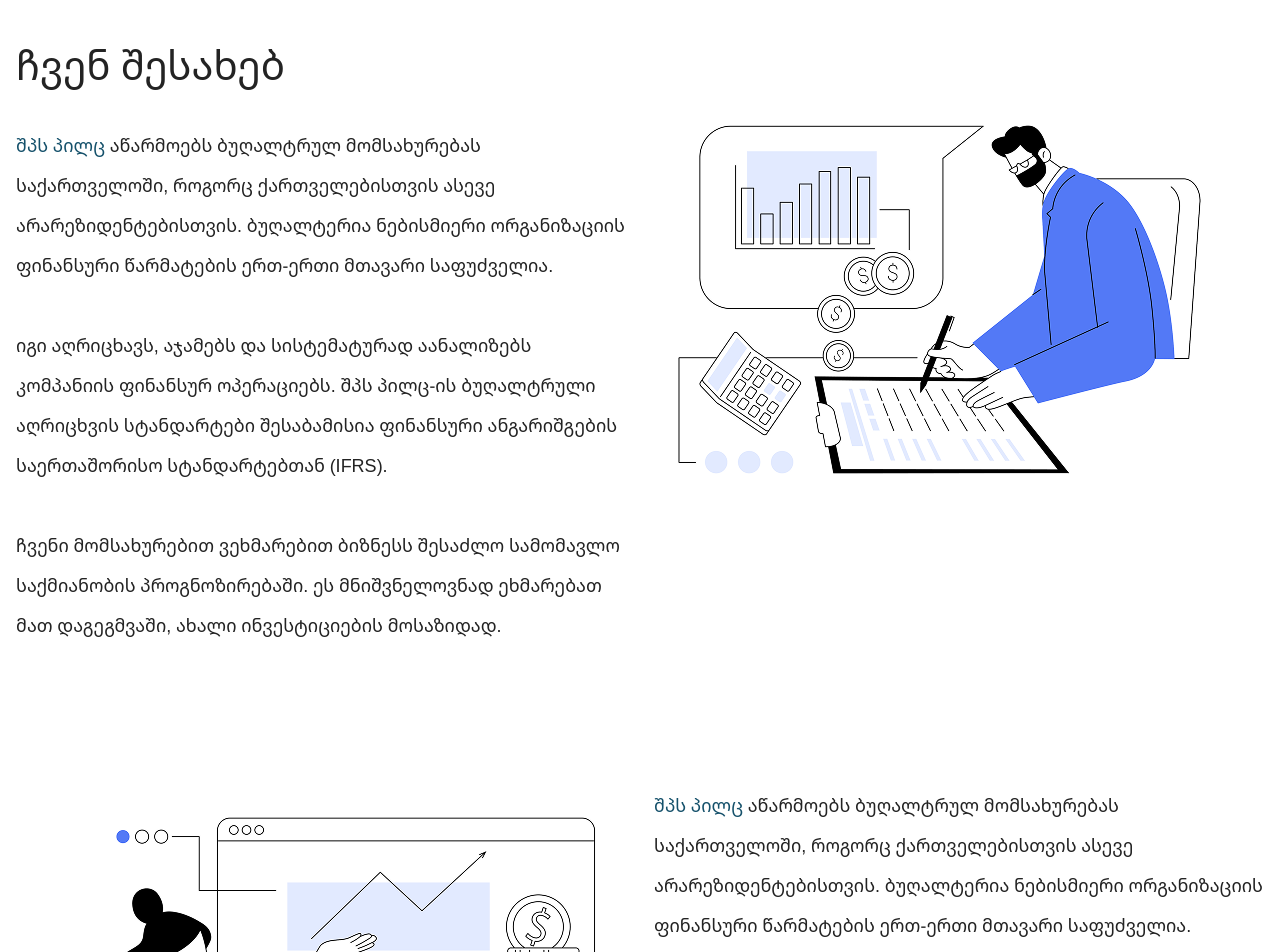
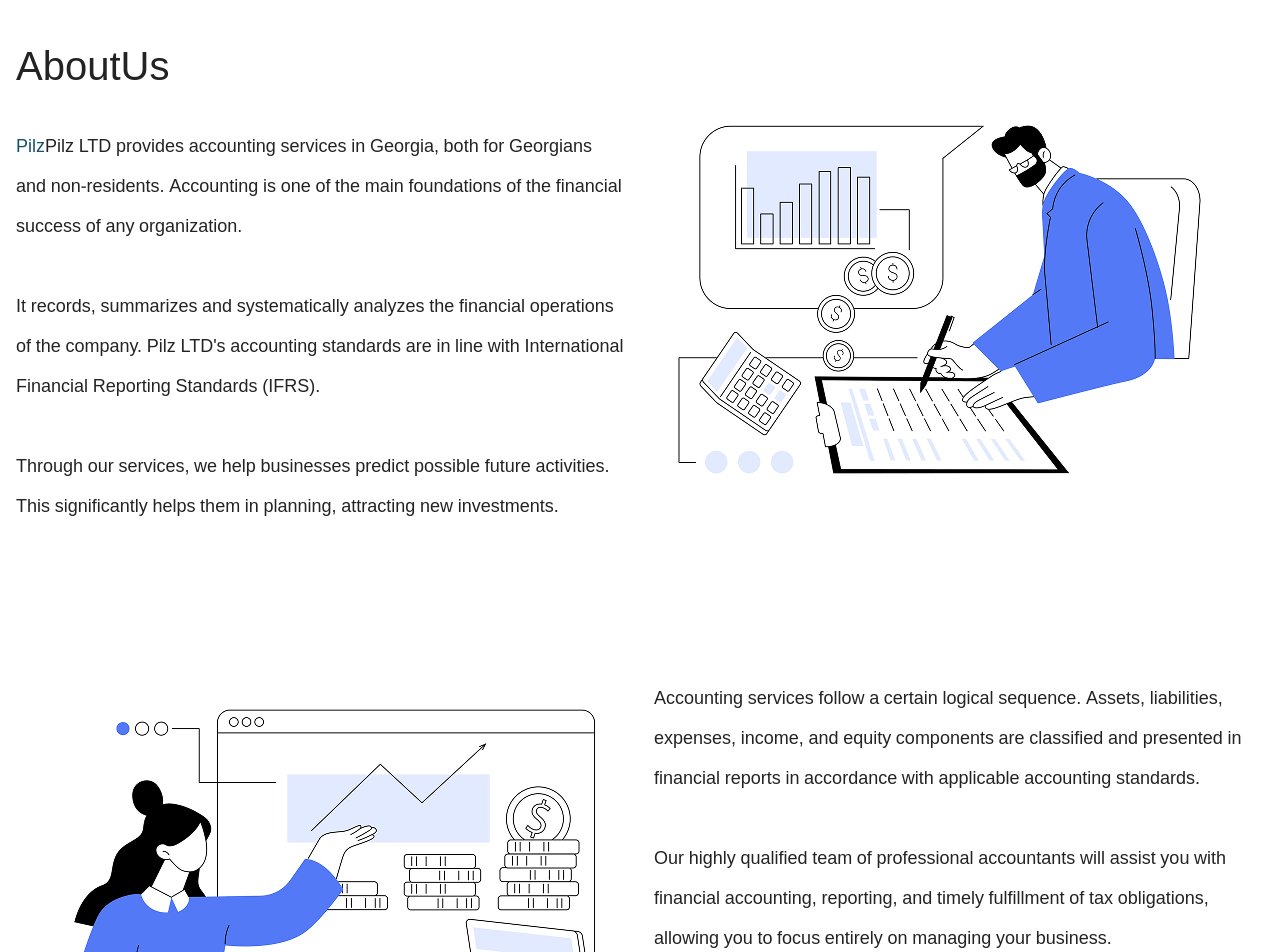
Before and after one commit to NikolozBeqauri/pilz, a Next.js app: page /en in a window 1280 px wide. Shown: the part 2280-3232 px from the top of the page. Built offline with nearby package versions, Linux system fonts and the light colour scheme.

Commit message:
feat: added english version

```diff
--- a/app/components/About/AboutSection.tsx
+++ b/app/components/About/AboutSection.tsx
@@ -1,16 +1,19 @@
 
 import styles from './AboutSection.module.scss';
 import Image from 'next/image';
+import { useTranslations } from "next-intl";
 
 const AboutSection = () => {
+  const t = useTranslations('Service');
+
   return (
     <section id='aboutUs' className={styles.container}>
-      <h2>ჩვენ შესახებ</h2>
+      <h2>{t('title')}</h2>
       <div className={styles.content}>
         <div className={styles.textsContainer}>
-          <p><span>შპს პილც</span> აწარმოებს ბუღალტრულ მომსახურებას საქართველოში, როგორც ქართველებისთვის ასევე არარეზიდენტებისთვის. ბუღალტერია ნებისმიერი ორგანიზაციის ფინანსური წარმატების ერთ-ერთი მთავარი საფუძველია.</p>
-          <p> იგი აღრიცხავს, ​​აჯამებს და სისტემატურად აანალიზებს კომპანიის ფინანსურ ოპერაციებს. შპს პილც-ის ბუღალტრული აღრიცხვის სტანდარტები შესაბამისია ფინანსური ანგარიშგების საერთაშორისო სტანდარტებთან (IFRS).  </p>
-          <p>ჩვენი მომსახურებით ვეხმარებით ბიზნესს შესაძლო სამომავლო საქმიანობის პროგნოზირებაში. ეს მნიშვნელოვნად ეხმარებათ მათ დაგეგმვაში, ახალი ინვესტიციების მოსაზიდად.</p>
+          <p><span>{t("pilz")}</span>{t('overview')}</p>
+          <p>{t('importance')}</p>
+          <p>{t('businessSupport')}</p>
         </div>
         <Image
           src="/about1.png"
@@ -22,9 +25,9 @@
       </div>
       <div className={`${styles.content} ${styles.reverse}`}>
         <div className={styles.textsContainer}>
-          <p><span>შპს პილც</span> აწარმოებს ბუღალტრულ მომსახურებას საქართველოში, როგორც ქართველებისთვის ასევე არარეზიდენტებისთვის. ბუღალტერია ნებისმიერი ორგანიზაციის ფინანსური წარმატების ერთ-ერთი მთავარი საფუძველია.</p>
-          <p> იგი აღრიცხავს, ​​აჯამებს და სისტემატურად აანალიზებს კომპანიის ფინანსურ ოპერაციებს. შპს პილც-ის ბუღალტრული აღრიცხვის სტანდარტები შესაბამისია ფინანსური ანგარიშგების საერთაშორისო სტანდარტებთან (IFRS).  </p>
-          <p>ჩვენი მომსახურებით ვეხმარებით ბიზნესს შესაძლო სამომავლო საქმიანობის პროგნოზირებაში. ეს მნიშვნელოვნად ეხმარებათ მათ დაგეგმვაში, ახალი ინვესტიციების მოსაზიდად.</p>
+          <p>{t('structure')}</p>
+          <p>{t('professionalSupport')}</p>
+          <p>{t('insurance')}</p>
         </div>
         <Image
           className={styles.aboutImage}
--- a/messages/en.json
+++ b/messages/en.json
@@ -3,5 +3,15 @@
     "services": "Services",
     "aboutUs": "About Us",
     "contact": "Contact"
+  },
+  "Service": {
+    "title": "AboutUs",
+    "pilz": "Pilz",
+    "overview": "Pilz LTD provides accounting services in Georgia, both for Georgians and non-residents. Accounting is one of the main foundations of the financial success of any organization.",
+    "importance": "It records, summarizes and systematically analyzes the financial operations of the company. Pilz LTD's accounting standards are in line with International Financial Reporting Standards (IFRS).",
+    "businessSupport": "Through our services, we help businesses predict possible future activities. This significantly helps them in planning, attracting new investments.",
+    "structure": "Accounting services follow a certain logical sequence. Assets, liabilities, expenses, income, and equity components are classified and presented in financial reports in accordance with applicable accounting standards.",
+    "professionalSupport": "Our highly qualified team of professional accountants will assist you with financial accounting, reporting, and timely fulfillment of tax obligations, allowing you to focus entirely on managing your business.",
+    "insurance": "Our services are insured. We are responsible for tax or other financial losses caused by us, up to 100,000 GEL."
   }
 }
--- a/messages/ka.json
+++ b/messages/ka.json
@@ -3,5 +3,15 @@
     "services": "სერვისები",
     "aboutUs": "ჩვენს შესახებ",
     "contact": "კონტაქტი"
+  },
+  "Service": {
+    "title": "ჩვენ შესახებ",
+    "pilz": "პილც",
+    "overview": " აწარმოებს ბუღალტრულ მომსახურებას საქართველოში, როგორც ქართველებისთვის ასევე არარეზიდენტებისთვის. ბუღალტერია ნებისმიერი ორგანიზაციის ფინანსური წარმატების ერთ-ერთი მთავარი საფუძველია.",
+    "importance": "იგი აღრიცხავს, ​​აჯამებს და სისტემატურად აანალიზებს კომპანიის ფინანსურ ოპერაციებს. შპს პილც-ის ბუღალტრული აღრიცხვის სტანდარტები შესაბამისია ფინანსური ანგარიშგების საერთაშორისო სტანდარტებთან (IFRS).",
+    "businessSupport": "ჩვენი მომსახურებით ვეხმარებით ბიზნესს შესაძლო სამომავლო საქმიანობის პროგნოზირებაში. ეს მნიშვნელოვნად ეხმარებათ მათ დაგეგმვაში, ახალი ინვესტიციების მოსაზიდად.",
+    "structure": "ბუღალტრული მომსახურება გარკვეულ ლოგიკურ ნაბიჯებს მიჰყვება. აქტივები, ვალდებულებები, ხარჯები, შემოსავალი და საკუთარი კაპიტალის კომპონენტები კლასიფიცირდება და წარმოდგენილია ფინანსურ ანგარიშგებაში შესაბამისი სააღრიცხვო სტანდარტების შესაბამისად. ",
+    "professionalSupport": "ჩვენი მაღალკვალიფიციური პროფესიონალი ბუღალტრების გუნდი დაგეხმარებათ ფინანსური აღრიცხვის წარმოებაში, ანგარიშგებასა და საგადასახადო ვალდებულებების დროულად შესრულებაში, ამ დროს კი თქვენ შეგიძლიათ სრულად კონცენტრირდეთ ბიზნესის მართვის მთავარ საკითხებზე.",
+    "insurance": "ჩვენი მომსახურება დაზღვეულია. პასუხს ვაგებთ ჩვენი მიზეზით გამოწვეულ საგადასახადო ან სხვა ფინანსურ ზარალზე 100,000 ლარის ოდენობით."
   }
 }
```
